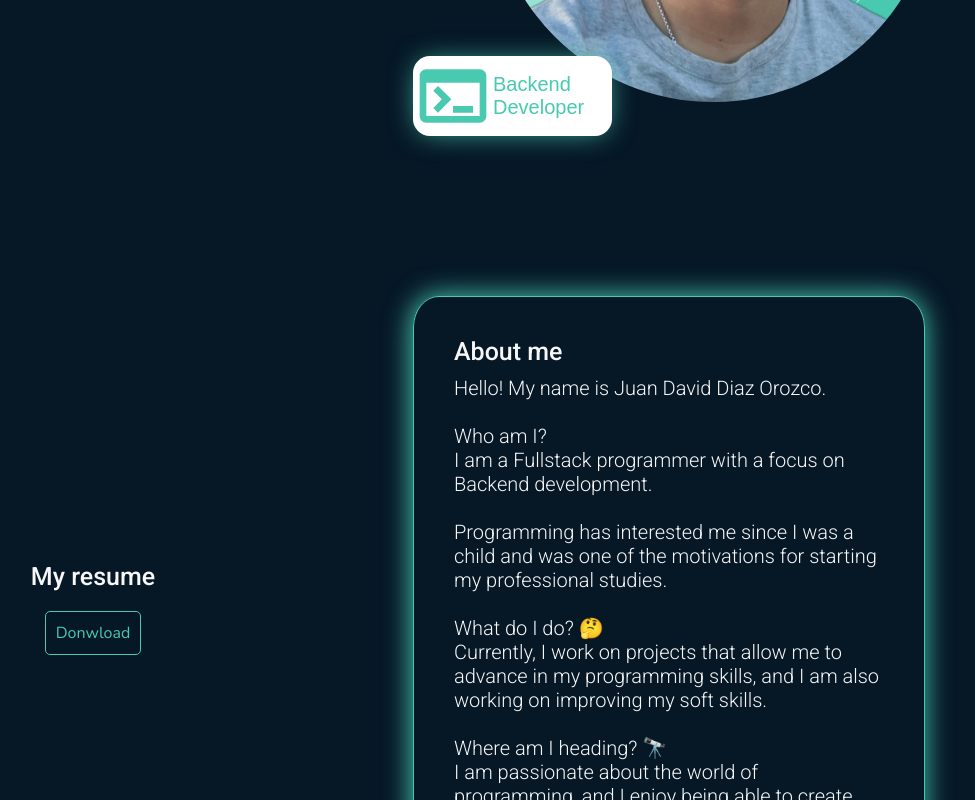
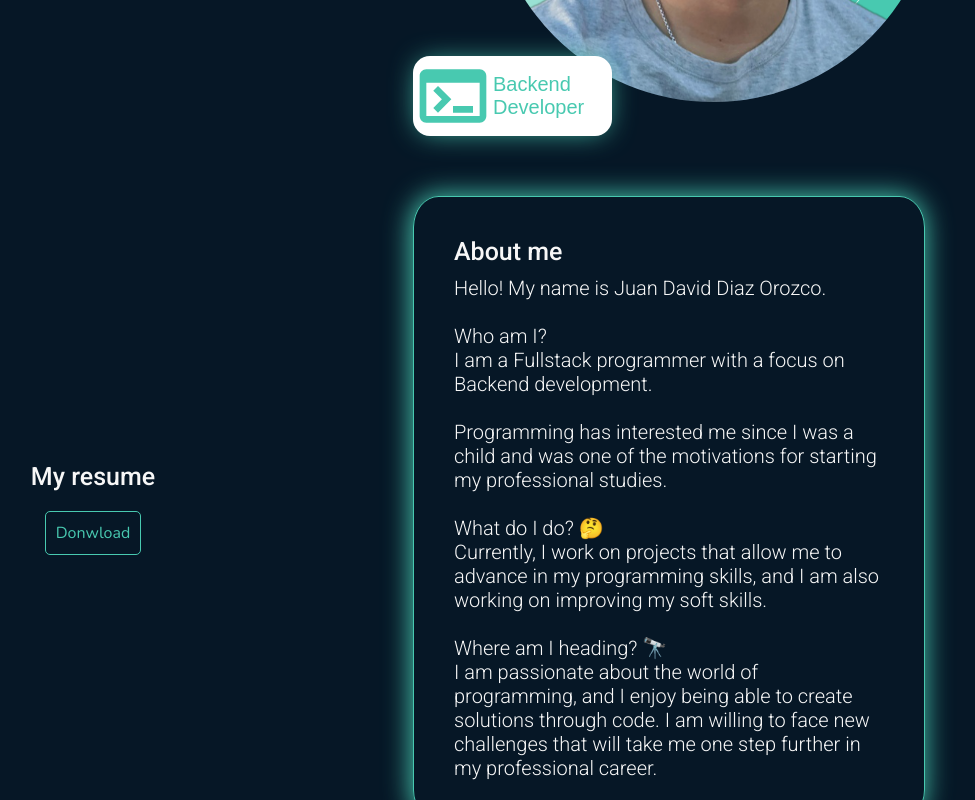
Before and after one commit to Jhondavid23/Portfolio, a React (Vite) app: page / in a window 1280 px wide. Shown: the part 640-1440 px from the top of the page, without its empty margins (227-1202 px from the left). Built offline with nearby package versions, Linux system fonts and the light colour scheme.

Commit message:
bug fixing

```diff
--- a/src/components/About/about.scss
+++ b/src/components/About/about.scss
@@ -1,6 +1,6 @@
 .about {
     display: flex;
-    padding-top: 8rem;
+    padding-top: 3rem;
     height: auto;
 
     .left {
--- a/src/components/Home/home.scss
+++ b/src/components/Home/home.scss
@@ -180,7 +180,7 @@
 @media (max-width: 500px) {
     .home {
         flex-direction: column;
-        margin-bottom: 55%;
+        margin-bottom: 25%;
 
     }
 
@@ -226,3 +226,11 @@
 
 
 }
+
+@media(max-width: 380px){
+    .home {
+        flex-direction: column;
+        margin-bottom: 85%;
+
+    }
+}
```
